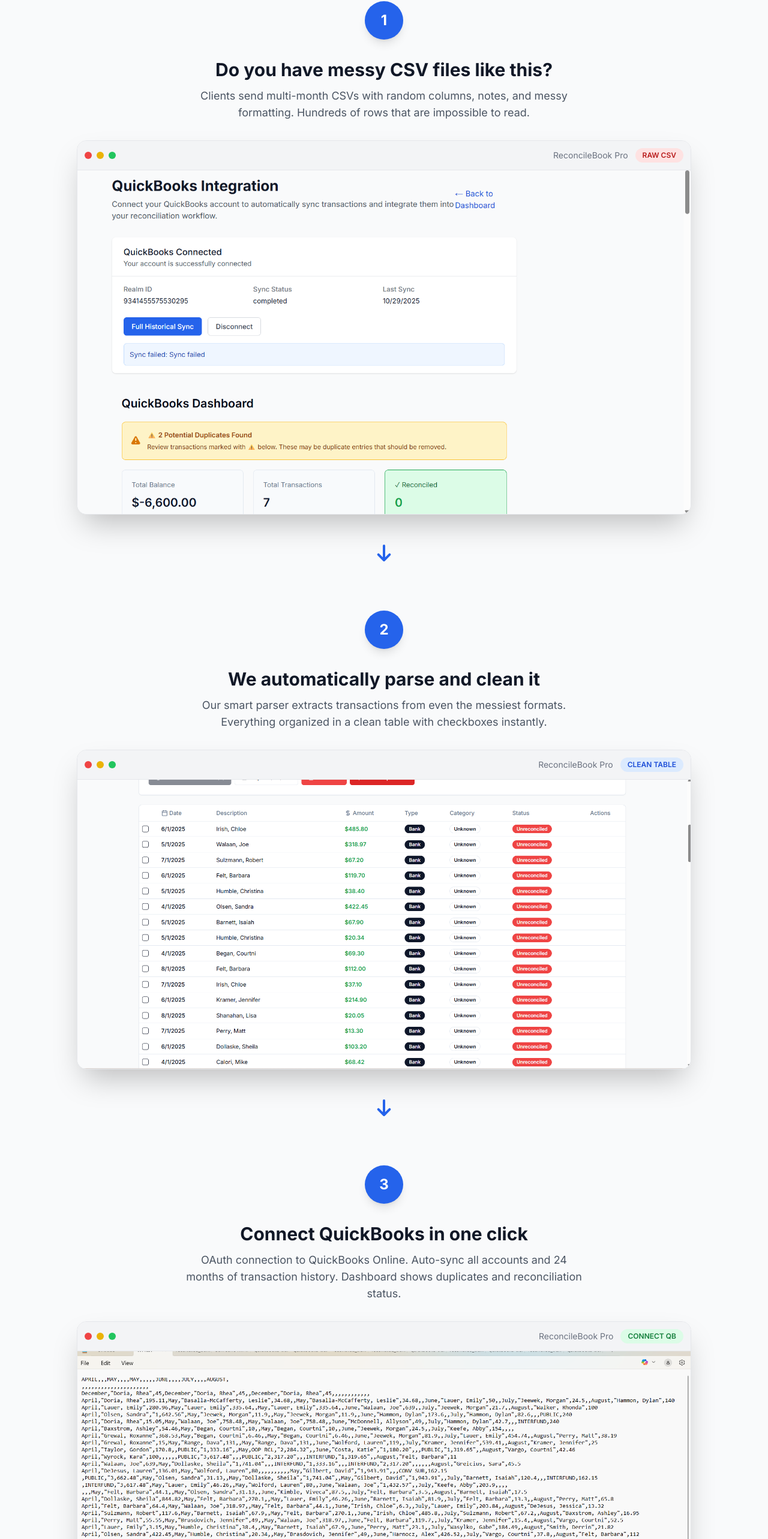
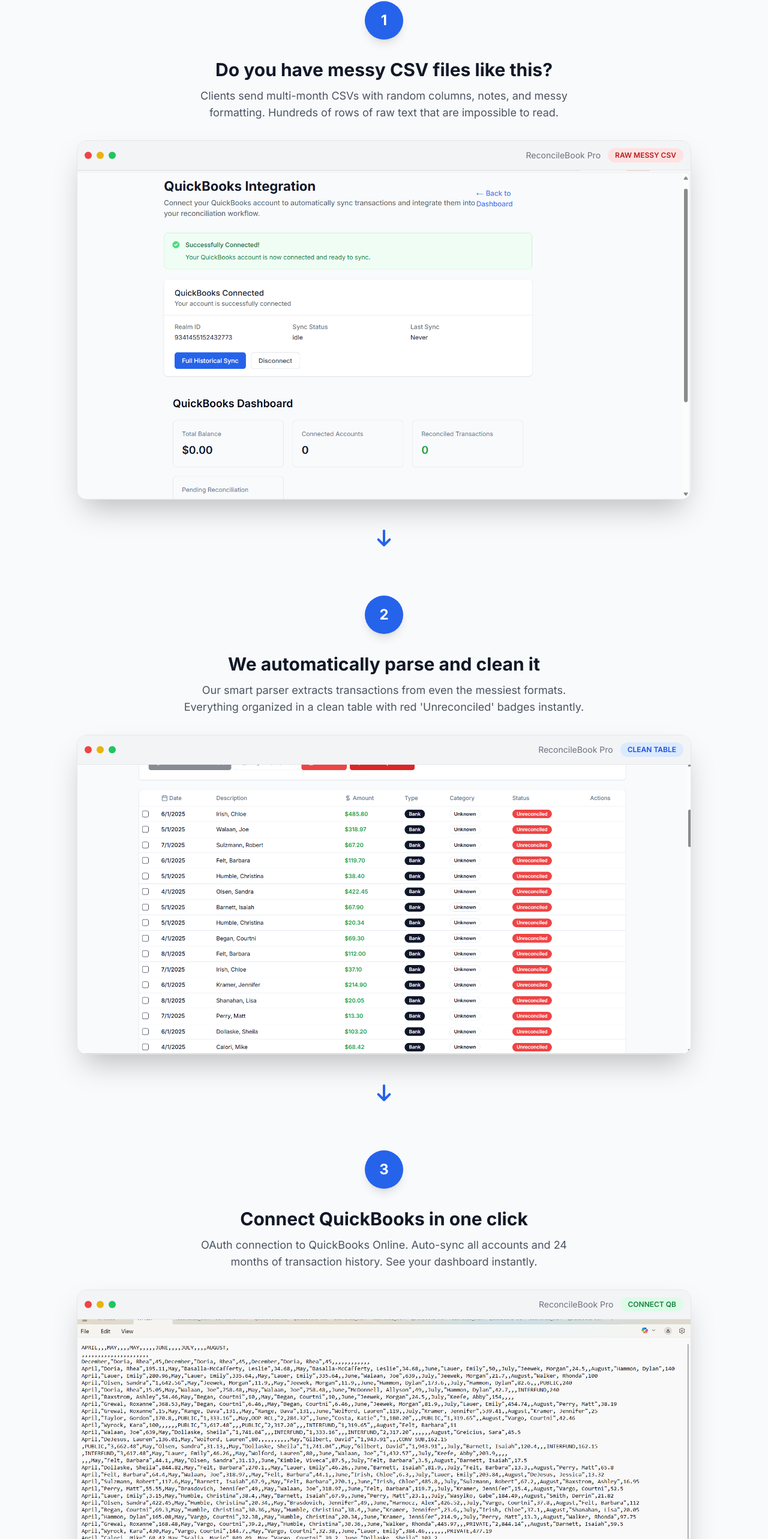
Before and after one commit to algominds35/bank-reconciliation-tool, a Next.js app: page / in a window 1280 px wide. Shown: the part 3261-5827 px from the top of the page at 60% size. Built offline with nearby package versions, Linux system fonts and the light colour scheme.

Commit message:
Use correct renamed image files for how it works section

```diff
--- a/src/components/HowItWorks.tsx
+++ b/src/components/HowItWorks.tsx
@@ -5,29 +5,29 @@
     {
       number: 1,
       title: "Do you have messy CSV files like this?",
-      description: "Clients send multi-month CSVs with random columns, notes, and messy formatting. Hundreds of rows that are impossible to read.",
-      image: "/images/Screenshot 2025-10-29 205827.png",
-      label: "RAW CSV"
+      description: "Clients send multi-month CSVs with random columns, notes, and messy formatting. Hundreds of rows of raw text that are impossible to read.",
+      image: "/images/qb-integration-screenshot.png",
+      label: "RAW MESSY CSV"
     },
     {
       number: 2,
       title: "We automatically parse and clean it",
-      description: "Our smart parser extracts transactions from even the messiest formats. Everything organized in a clean table with checkboxes instantly.",
-      image: "/images/Screenshot 2025-10-29 210550.png",
+      description: "Our smart parser extracts transactions from even the messiest formats. Everything organized in a clean table with red 'Unreconciled' badges instantly.",
+      image: "/images/messy-statement.png",
       label: "CLEAN TABLE"
     },
     {
       number: 3,
       title: "Connect QuickBooks in one click",
-      description: "OAuth connection to QuickBooks Online. Auto-sync all accounts and 24 months of transaction history. Dashboard shows duplicates and reconciliation status.",
-      image: "/images/Screenshot 2025-10-29 205337.png",
+      description: "OAuth connection to QuickBooks Online. Auto-sync all accounts and 24 months of transaction history. See your dashboard instantly.",
+      image: "/images/qb-connected.png",
       label: "CONNECT QB"
     },
     {
       number: 4,
-      title: "Detect duplicates instantly",
-      description: "Yellow [DUPLICATE] badges flag potential duplicate transactions automatically. Export clean results and you're done.",
-      image: "/images/Screenshot 2025-10-29 205843.png",
+      title: "Detect duplicates automatically",
+      description: "Yellow [DUPLICATE] badges flag potential duplicate transactions instantly. No more manual scanning. Export clean results and you're done.",
+      image: "/images/duplicates-detected.png",
       label: "DETECT DUPLICATES"
     }
   ]
```
